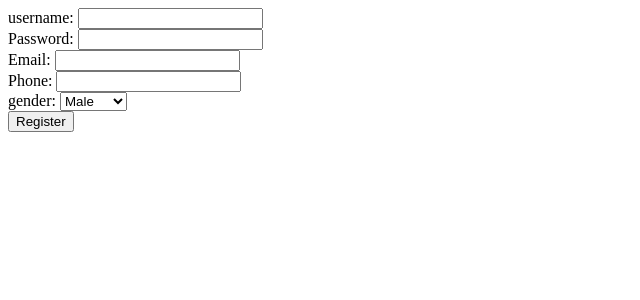
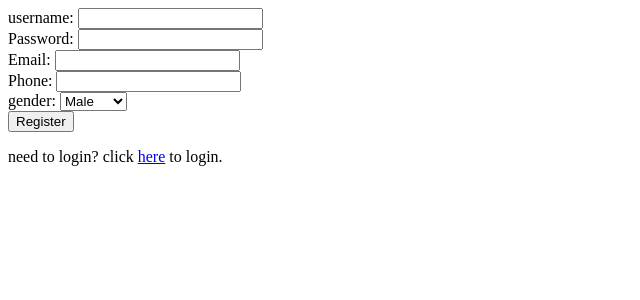
Before and after one commit to Leebug4/LoginSystem, a PHP site: page /register.php in a window 1280 px wide. Shown: the top 300 px of the page, without its empty margins (0-640 px from the left). Run offline with PHP 8.4, Linux system fonts and the light colour scheme.

```diff
--- a/LoginSystem/register.php
+++ b/LoginSystem/register.php
@@ -34,4 +34,5 @@ if($_SERVER["REQUEST_METHOD"]=="POST"){
         <option>Other</option>
     </select><br>
     <button type="submit">Register</button>
+        <p> need to login? click <a href="login.php">here</a> to login. </p>
 </form>
```
